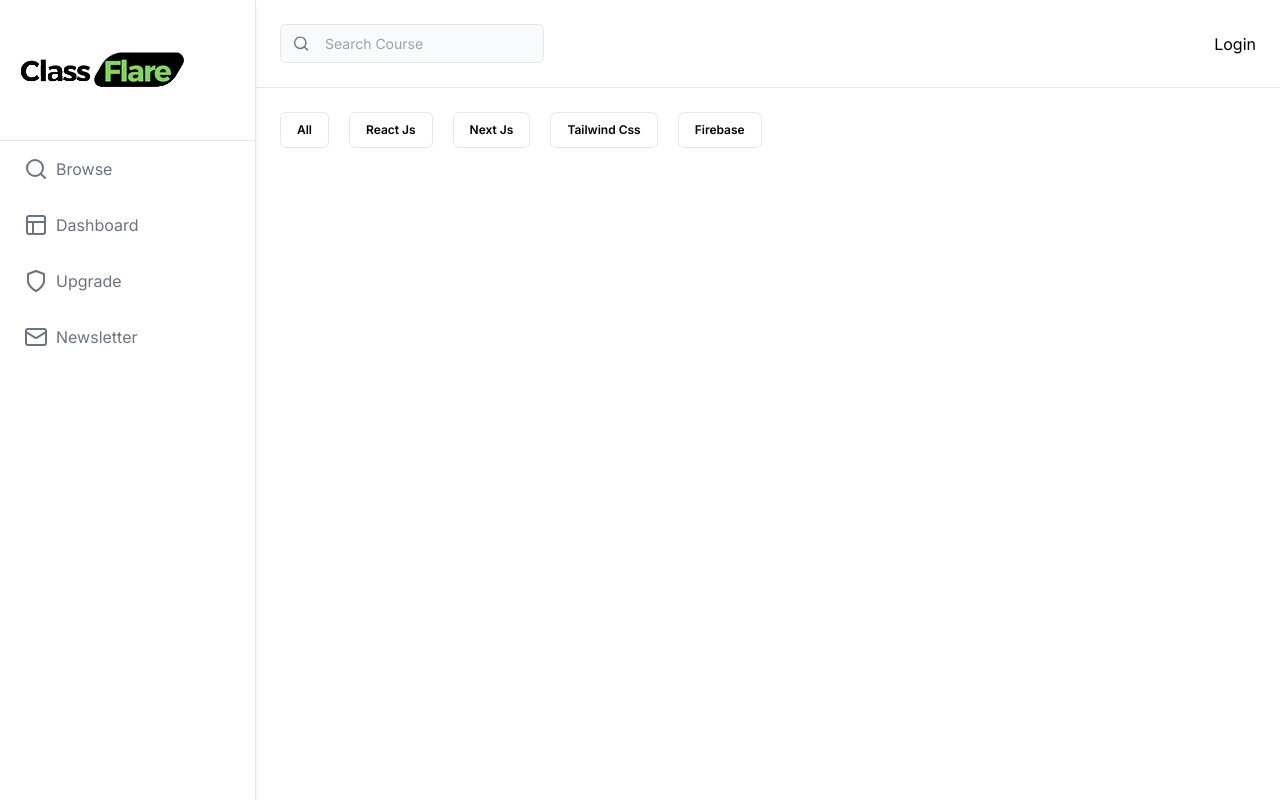
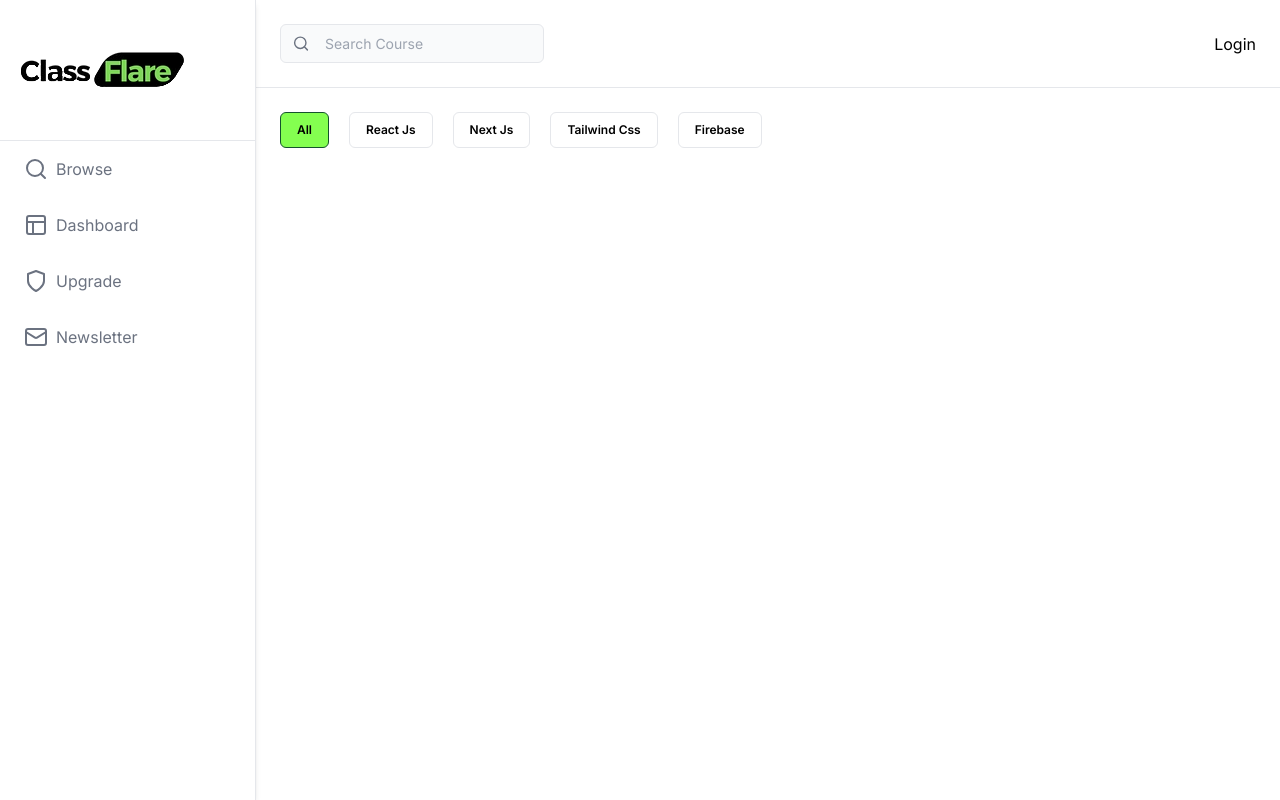
Before and after one commit to rajdeepbuilds/Class_Flare, a Next.js app in the folder class-flare/: page /browse in a window 1280 px wide. Built offline with nearby package versions, Linux system fonts and the light colour scheme; no server answers.

Commit message:
updated category filter

```diff
--- a/class-flare/app/(home)/_components/CategoryFilter.jsx
+++ b/class-flare/app/(home)/_components/CategoryFilter.jsx
@@ -1,6 +1,8 @@
-import React from 'react'
+'use client'
+import React, { useState } from 'react'
 
 function CategoryFilter() {
+    const [activeIndex,setActiveIndex]=useState(0)
     const filterOptions=[
         {
             id:1,
@@ -32,8 +34,12 @@ function CategoryFilter() {
     <div className="flex gap-5">
       {filterOptions.map((item, index) => (
         <button
+          onClick={() => setActiveIndex(index)}
           key={index}
-          className="border p-2 px-4 text-[12px] rounded-md hover:border-green-900 font-semibold hover:bg-[#84FF50] transition-all ease-linear"
+          className={`border p-2 px-4 text-[12px] rounded-md hover:border-green-900 font-semibold hover:bg-[#84FF50]
+          transition-all ease-linear ${
+            activeIndex == index ? "border-green-900 bg-[#84FF50]" : null
+          }`}
         >
           <h2>{item.name}</h2>
         </button>
```
